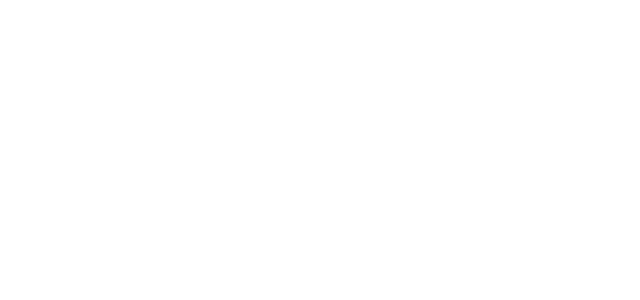
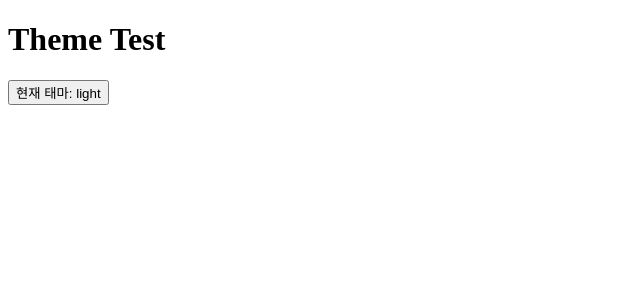
Before and after one commit to nemo0824/react-document, a React (Vite) app in the folder react-document/: page / in a window 1280 px wide. Shown: the top 300 px of the page, without its empty margins (0-640 px from the left). Built offline with nearby package versions, Linux system fonts and the light colour scheme.

Commit message:
feature: useContext 사용.

```diff
--- a/react-document/src/App.tsx
+++ b/react-document/src/App.tsx
@@ -1,5 +1,15 @@
+import { ThemeProvider } from './components/ThemeContext';
+import { ThemeToggleButton } from './components/ThemeToggleButton';
+
 function App() {
-  return <></>;
+  return (
+    <ThemeProvider>
+      <div>
+        <h1>Theme Test</h1>
+        <ThemeToggleButton />
+      </div>
+    </ThemeProvider>
+  );
 }
 
 export default App;
--- /dev/null
+++ b/react-document/src/components/ThemeContext.tsx
@@ -0,0 +1,28 @@
+import { createContext, useContext, useState } from 'react';
+
+interface ThemeType {
+  theme: 'light' | 'dark';
+}
+
+const ThemeContext = createContext<{
+  theme: ThemeType;
+  toggleTheme: () => void;
+} | null>(null);
+
+export const ThemeProvider = ({ children }: { children: React.ReactNode }) => {
+  const [theme, setTheme] = useState<ThemeType>({ theme: 'light' });
+  const toggleTheme = () =>
+    setTheme((prev) => ({ theme: prev.theme === 'light' ? 'dark' : 'light' }));
+
+  return (
+    <ThemeContext.Provider value={{ theme, toggleTheme }}>
+      {children}
+    </ThemeContext.Provider>
+  );
+};
+
+export const useTheme = () => {
+  const context = useContext(ThemeContext);
+  if (!context) throw new Error('useTheme ');
+  return context;
+};
--- /dev/null
+++ b/react-document/src/components/ThemeToggleButton.tsx
@@ -0,0 +1,7 @@
+import React from 'react';
+import { useTheme } from './ThemeContext';
+
+export const ThemeToggleButton = () => {
+  const { theme, toggleTheme } = useTheme();
+  return <button onClick={toggleTheme}>현재 태마: {theme.theme}</button>;
+};
```
Also changed, not shown: 1 other file (tests, documents, lock files or other folders).
